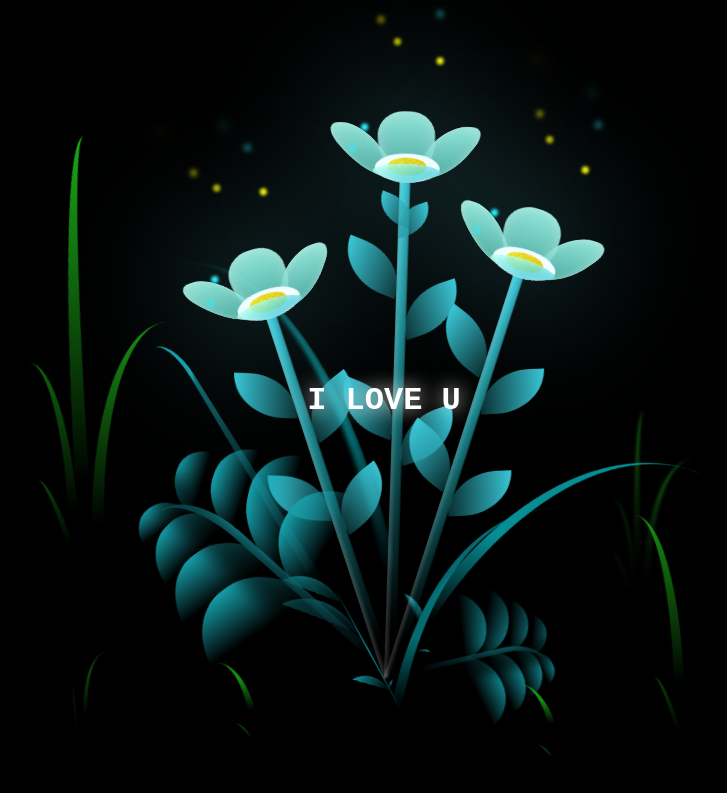
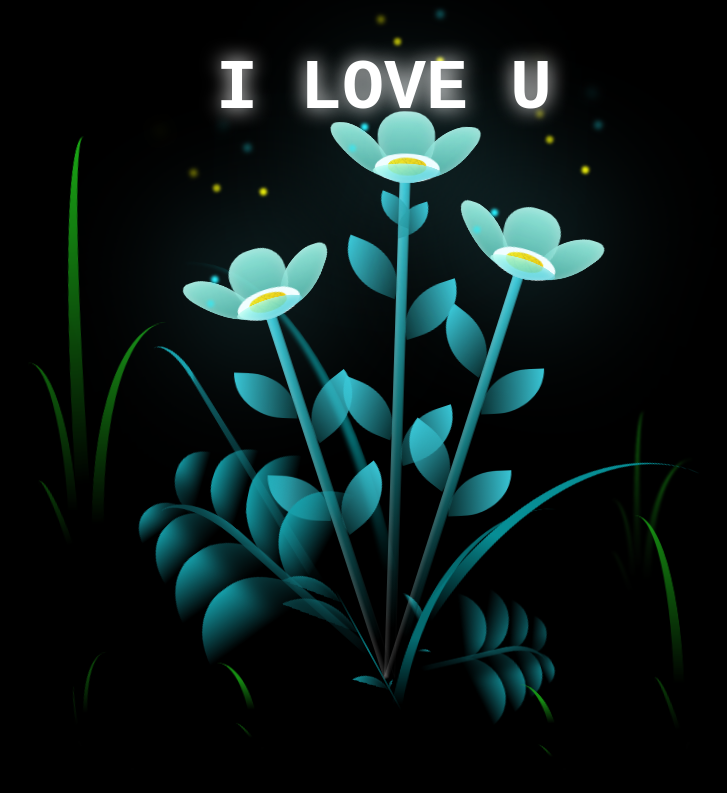
Before and after one commit to rian131/hbdrara, a plain HTML site: page bunga.html in a window 1280 px wide. Shown: the whole page, without its empty margins (256-983 px from the left). Drawn offline with Linux system fonts and the light colour scheme.

Commit message:
Update style.css

```diff
--- a/style.css
+++ b/style.css
@@ -11,21 +11,15 @@
 }
 .title {
   position: absolute;
+  width: 100%;
+  text-align: center;
+  margin-top: 50px;
   top: 0;
   left: 0;
   color: white;
   font-family: 'Courier New', Courier, monospace;
-
-  display: flex;
-  flex-wrap: wrap;
-  justify-content: center;
-  align-content: center;
-  align-items: center;
-
-  width: 100%;
-  height: 100vh;
-  text-shadow: 0 0 20px white;
-  letter-spacing: 0px;
+  font-size: 70px;
+  text-shadow: 0px 0px 20px white;
 }
 
 body {
```
